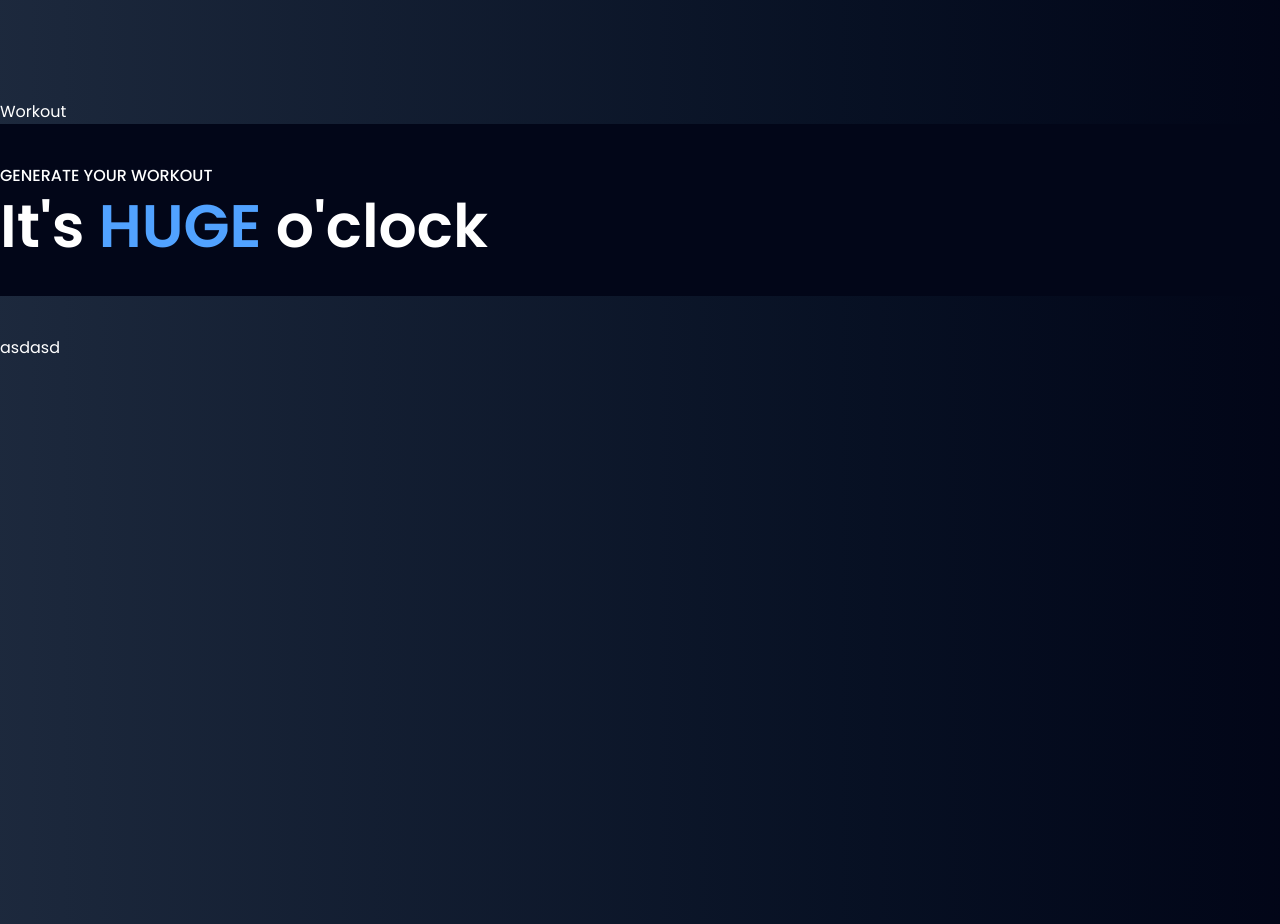
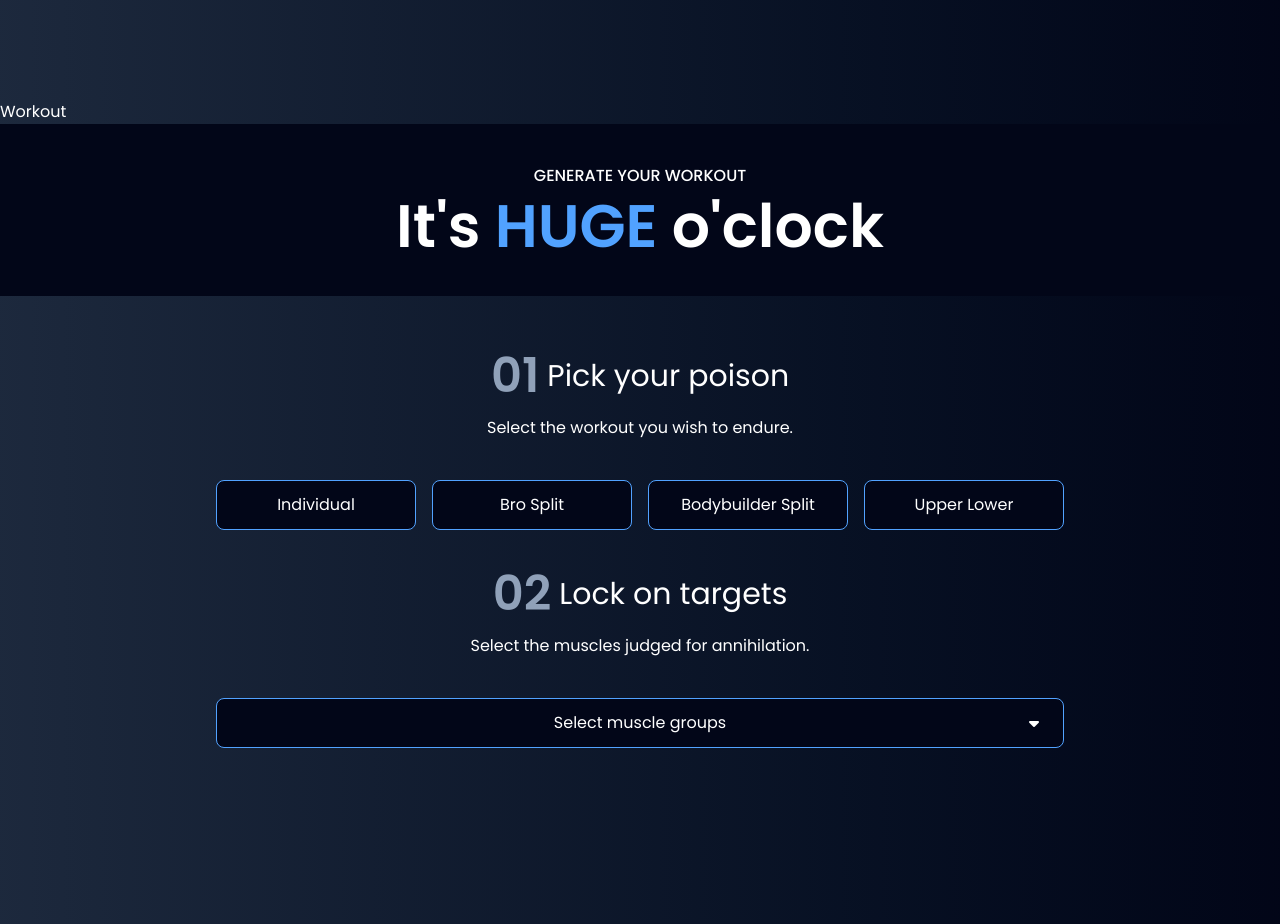
Before and after one commit to Svayam10/Fitness-App, a React (Vite) app: page / in a window 1280 px wide. Shown: the part 700-1624 px from the top of the page. Built offline with nearby package versions, Linux system fonts and the light colour scheme.

Commit message:
Select Muscle group done

```diff
--- a/src/components/Generator.jsx
+++ b/src/components/Generator.jsx
@@ -1,10 +1,42 @@
 import React from 'react'
 import SectionWrapper from './SectionWrapper'
+import { WORKOUTS } from '../utils/swolider'
+
+function Header (props) {
+  const {index,title,description} = props
+  return(
+    <div className='flex flex-col gap-4'>
+      <div className='flex items-center justify-center gap-2'>
+        <p className='text-3xl sm:text-4xl md:text-5xl font-semibold text-slate-400'>{index}</p>
+        <h4 className='text-xl sm:text-2xl md:text-3xl'>{title}</h4>
+      </div>
+      <p className='text-sm sm:text-base mx-auto'>{description}</p>
+    </div>
+  )
+}
 
 export default function Generator() {
   return (
     <SectionWrapper header={'Generate your Workout'} title={['It\'s','huge','o\'clock']}>
-      asdasd
+      <Header index={'01'} title={'Pick your poison'} description={'Select the workout you wish to endure.'}/>
+      <div className="grid grid-cols-2 sm:grid-cols-4 gap-4">
+        {Object.keys(WORKOUTS).map((type ,typeIndex) => {
+          return(
+            <button className="bg-slate-950 border border-blue-400 duration-200 hover:border-blue-600 py-3 rounded-lg" key={typeIndex}>
+              <p className='capitalize'>{type.replaceAll('_'," ")}</p>
+            </button>
+          )
+        })}
+      </div>
+
+      <Header index={'02'} title={'Lock on targets'} description={'Select the muscles judged for annihilation.'}/>
+      <div className="bg-slate-950 border border-solid border-blue-400 p-3 rounded-lg">
+        <div className='relative flex items-center justify-center'>
+          <p>Select muscle groups</p>
+          <i className="fa-solid absolute right-3 top-1/2 -translate-y-1/2 fa-caret-down"></i>
+        </div>
+      </div>
+
     </SectionWrapper>
   )
 }
--- a/src/components/SectionWrapper.jsx
+++ b/src/components/SectionWrapper.jsx
@@ -4,11 +4,14 @@ export default function SectionWrapper(props) {
     const {children,header,title} = props
     return (
     <section className='min-h-screen flex flex-col gap-10'>
-        <div className='bg-slate-950 py-10 flex flex-col gap-2 justify-center items-centre'>
+        <div className='bg-slate-950 py-10 flex flex-col gap-2 justify-center items-center p-4'>
             <p className='uppercase font-medium'>{header}</p>
             <h2 className='font-semibold text-3xl sm:text-4xl md:text-5xl lg:text-6xl'>{title[0]} <span className='uppercase text-blue-400'>{title[1]}</span> {title[2]}</h2>
         </div>
-        {children}
+        <div className='max-w-[880px] w-full flex flex-col gap-10 mx-auto p-4'>
+            {children}
+        </div>
+
     </section>
   )
 }
```
